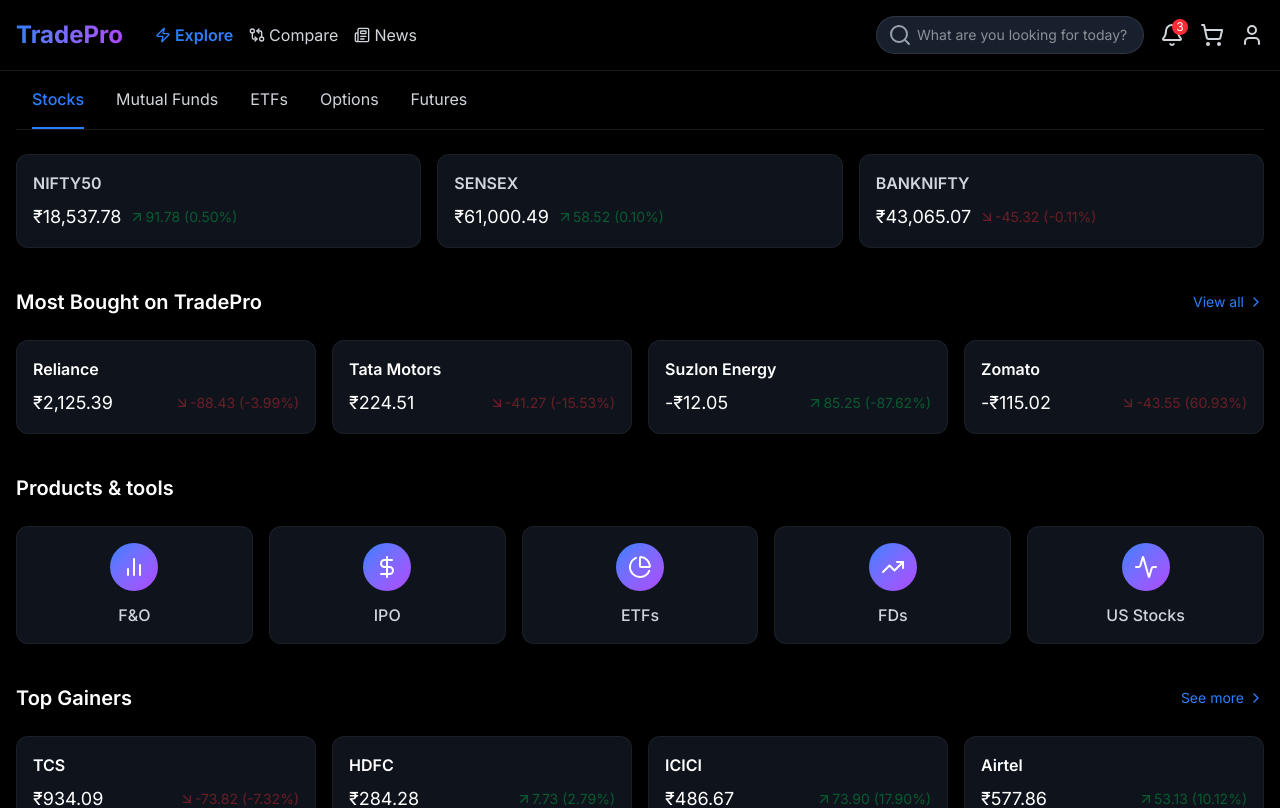
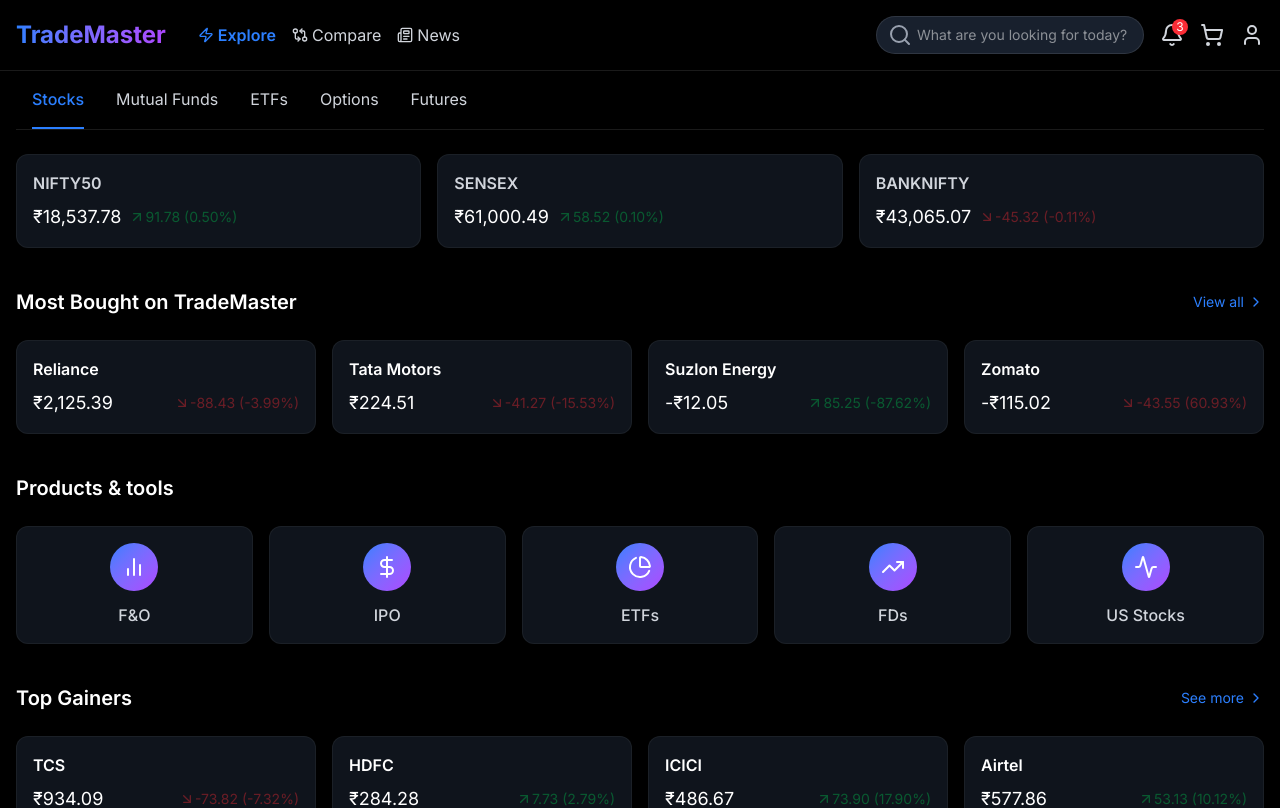
Before and after one commit to Kush172005/Kush-Nullclass-Assignment, a Next.js app: page /dashboard in a window 1280 px wide. Shown: the top 808 px of the page. Built offline with nearby package versions, Linux system fonts and the light colour scheme.

Commit message:
final commit changes

```diff
--- a/src/app/dashboard/[id]/page.jsx
+++ b/src/app/dashboard/[id]/page.jsx
@@ -61,7 +61,7 @@
                     whileHover={{ scale: 1.05 }}
                     whileTap={{ scale: 0.95 }}
                 >
-                    TradePro
+                    TradeMaster
                 </motion.div>
                 <nav className="hidden md:block">
                     <ul className="flex space-x-4">
--- a/src/app/dashboard/compare/page.tsx
+++ b/src/app/dashboard/compare/page.tsx
@@ -90,7 +90,7 @@
                     whileHover={{ scale: 1.05 }}
                     whileTap={{ scale: 0.95 }}
                 >
-                    TradePro
+                    TradeMaster
                 </motion.div>
                 <nav className="hidden md:block">
                     <ul className="flex space-x-4">
--- a/src/app/dashboard/page.tsx
+++ b/src/app/dashboard/page.tsx
@@ -59,7 +59,7 @@
                     whileHover={{ scale: 1.05 }}
                     whileTap={{ scale: 0.95 }}
                 >
-                    TradePro
+                    TradeMaster
                 </motion.div>
                 <nav className="hidden md:block">
                     <ul className="flex space-x-4">
@@ -393,7 +393,7 @@
     <motion.div {...fadeInUp} className="my-10">
         <div className="flex justify-between items-center mb-6">
             <h2 className="text-xl font-semibold text-white">
-                Most Bought on TradePro
+                Most Bought on TradeMaster
             </h2>
             <motion.a
                 href="#"
--- a/src/app/layout.tsx
+++ b/src/app/layout.tsx
@@ -7,7 +7,7 @@
 const inter = Inter({ subsets: ["latin"] });
 
 export const metadata: Metadata = {
-    title: "TradePro - Advanced Trading Platform",
+    title: "TradeMaster - Advanced Trading Platform",
     description:
         "Experience the next generation of trading with real-time data and advanced analytics",
 };
--- a/src/components/header.tsx
+++ b/src/components/header.tsx
@@ -98,7 +98,6 @@
                 </div>
             </div>
 
-            {/* Mobile Navigation Menu */}
             <AnimatePresence>
                 {isMobileMenuOpen && (
                     <motion.div
```
